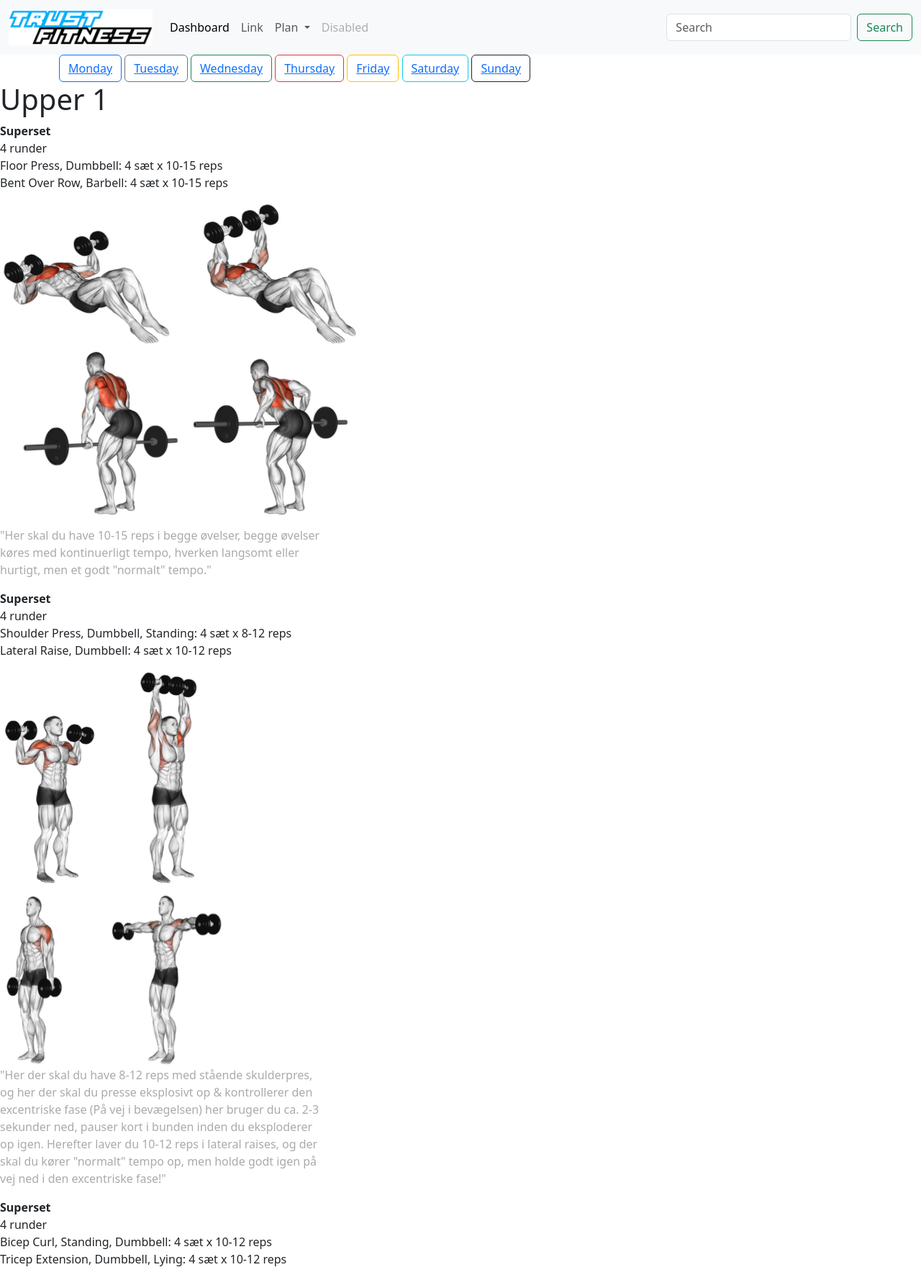
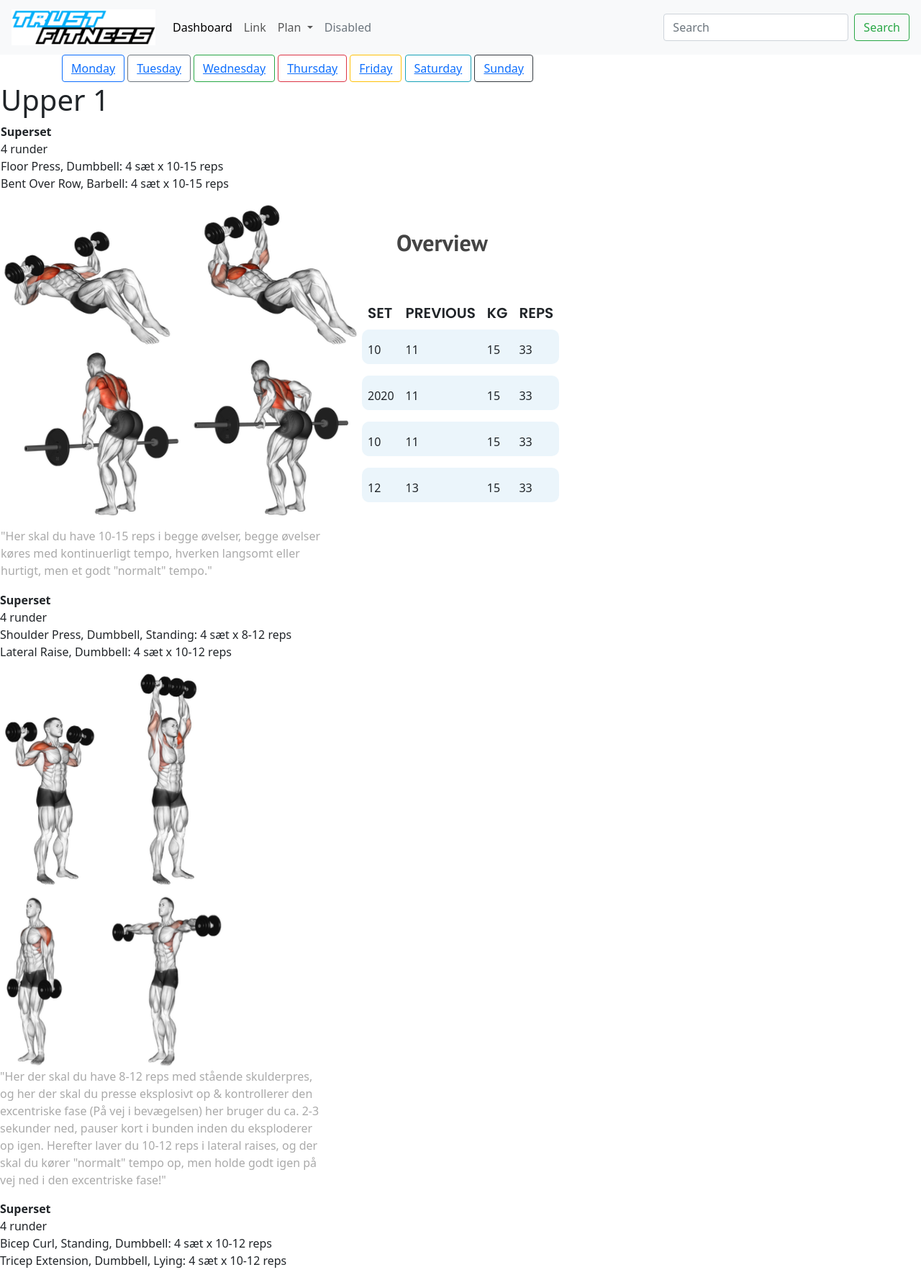
Before and after one commit to ZakriaG/FitnessLog, a Django app: page /workout/monday in a window 1280 px wide. Shown: the top 1779 px of the page at 72% size. Run offline with Django 4.2, Linux system fonts and the light colour scheme; some libraries are stand-ins or nearby versions.

Commit message:
Added tables for workout

```diff
--- a/workout/templates/base/base.html
+++ b/workout/templates/base/base.html
@@ -6,15 +6,82 @@
     <meta charset="utf-8">
     <meta name="viewport" content="width=device-width, initial-scale=1">
     <title>{% block title %}Pump it{% endblock %}</title>
-    <link href="https://cdn.jsdelivr.net/npm/bootstrap@5.3.0/dist/css/bootstrap.min.css" rel="stylesheet" integrity="sha384-9ndCyUaIbzAi2FUVXJi0CjmCapSmO7SnpJef0486qhLnuZ2cdeRhO02iuK6FUUVM" crossorigin="anonymous">
-    <link rel="stylesheet", href="{% static 'css/main.css'%}">
+    <link href="https://cdn.jsdelivr.net/npm/bootstrap@5.3.0/dist/css/bootstrap.min.css" rel="stylesheet"
+          integrity="sha384-9ndCyUaIbzAi2FUVXJi0CjmCapSmO7SnpJef0486qhLnuZ2cdeRhO02iuK6FUUVM" crossorigin="anonymous">
+    <link rel="stylesheet" , href="{% static 'css/main.css'%}">
+    <link href='https://stackpath.bootstrapcdn.com/bootstrap/5.0.0-alpha1/css/bootstrap.min.css' rel='stylesheet'>
+    <link href='https://cdnjs.cloudflare.com/ajax/libs/font-awesome/4.7.0/css/font-awesome.min.css' rel='stylesheet'>
+    <style>@import url('https://fonts.googleapis.com/css2?family=PT+Sans:wght@700&family=Poppins:wght@600&display=swap');
+
+
+
+* {
+    box-sizing: border-box
+}
+
+.h2 {
+    color: #444;
+    font-family: 'PT Sans', sans-serif
+}
+
+thead {
+    font-family: 'Poppins', sans-serif;
+    font-weight: bolder;
+    font-size: 20px;
+    color: #666
+}
+
+
+.name {
+    display: inline-block
+}
+
+.bg-blue {
+    background-color: #EBF5FB;
+    border-radius: 8px
+}
+
+
+.bg-blue:hover {
+    background-color: #3e64ff;
+    color: #eee;
+    cursor: pointer
+}
+
+
+
+.table thead th,
+.table td {
+    border: none
+}
+
+.table tbody td:first-child {
+    border-bottom-left-radius: 10px;
+    border-top-left-radius: 10px
+}
+
+.table tbody td:last-child {
+    border-bottom-right-radius: 10px;
+    border-top-right-radius: 10px
+}
+
+#spacing-row {
+    height: 10px
+}
+</style>
+    <script type='text/javascript' src=''></script>
+    <script type='text/javascript' src='https://cdn.jsdelivr.net/npm/popper.js@1.16.0/dist/umd/popper.min.js'></script>
+    <script type='text/javascript'
+            src='https://stackpath.bootstrapcdn.com/bootstrap/5.0.0-alpha1/js/bootstrap.min.js'></script>
 </head>
 <body>
+<script src="https://cdn.jsdelivr.net/npm/bootstrap@5.3.0/dist/js/bootstrap.bundle.min.js"
+        integrity="sha384-geWF76RCwLtnZ8qwWowPQNguL3RmwHVBC9FhGdlKrxdiJJigb/j/68SIy3Te4Bkz"
+        crossorigin="anonymous"></script>
+</body>
+</html>
 {% block template %}
 {% endblock template %}
 
 {% block content %}
 {% endblock content %}
-    <script src="https://cdn.jsdelivr.net/npm/bootstrap@5.3.0/dist/js/bootstrap.bundle.min.js" integrity="sha384-geWF76RCwLtnZ8qwWowPQNguL3RmwHVBC9FhGdlKrxdiJJigb/j/68SIy3Te4Bkz" crossorigin="anonymous"></script>
-  </body>
-</html>
--- /dev/null
+++ b/workout/templates/includes/table_workout.html
@@ -0,0 +1,53 @@
+<body oncontextmenu='return false' class='snippet-body'>
+<div class="container rounded mt-5 bg-white p-md-5">
+    <div class="h2 font-weight-bold">Overview</div>
+    <div class="table-responsive">
+        <table class="table">
+            <thead>
+                <tr>
+                    <th scope="col">SET</th>
+                    <th scope="col">PREVIOUS</th>
+                    <th scope="col">KG</th>
+                    <th scope="col">REPS</th>
+                </tr>
+            </thead>
+            <tbody>
+                <tr class="bg-blue">
+                    <td class="pt-3 mt-1">10</td>
+                    <td class="pt-3">11</td>
+                    <td class="pt-3">15</td>
+                    <td class="pt-3">33</td>
+                </tr>
+                <tr id="spacing-row2">
+                    <td></td>
+                </tr>
+                <tr class="bg-blue">
+                    <td class="pt-3">2020</td>
+                    <td class="pt-3">11</td>
+                    <td class="pt-3">15</td>
+                    <td class="pt-3">33</td>
+                </tr>
+                <tr id="spacing-row3">
+                    <td></td>
+                </tr>
+                <tr class="bg-blue">
+                    <td class="pt-3">10</td>
+                    <td class="pt-3">11</td>
+                    <td class="pt-3">15</td>
+                    <td class="pt-3">33</td>
+                </tr>
+                <tr id="spacing-row4">
+                    <td></td>
+                </tr>
+                <tr class="bg-blue">
+                    <td class="pt-3">12</td>
+                    <td class="pt-3">13</td>
+                    <td class="pt-3">15</td>
+                    <td class="pt-3">33</td>
+                </tr>
+            </tbody>
+        </table>
+    </div>
+</div>
+<script type='text/javascript'></script>
+</body>
--- a/workout/templates/workout/friday.html
+++ b/workout/templates/workout/friday.html
@@ -101,5 +101,4 @@ Calf Raise, Standing, Bodyweight: 3 sæt x 10-20 reps</p>
         noget at stille dig på så du virkelig kan strække i bunden!"</p>
 </div>
 
-
 {% endblock content %}
--- a/workout/templates/workout/monday.html
+++ b/workout/templates/workout/monday.html
@@ -3,6 +3,13 @@
 
 {% block content %}
 {% load static %}
+
+
+</head>
+<body>
+  <table>
+    <tr>
+      <td>
 
 <h1>Upper 1</h1>
 <b>Superset</b>
@@ -22,6 +29,16 @@ Bent Over Row, Barbell: 4 sæt x 10-15 reps</p>
     begge øvelser køres med kontinuerligt tempo,
     hverken langsomt eller hurtigt, men et godt "normalt" tempo."</p>
 </div>
+</td>
+      <td>
+
+  <table>
+      {% include "includes/table_workout.html" %}
+  </table>
+</td>
+</tr>
+</table>
+</body>
 
 
 <b>Superset</b>
@@ -94,4 +111,5 @@ Her kan du også bruge din stang."</p>
         så forfra, osv. til du har lavet 5 sæt i alt :)"</p>
 </div>
 
+
 {% endblock content %}
```
Also changed, not shown: 2 other files. Lines whose indentation alone changed are shown as unchanged.
